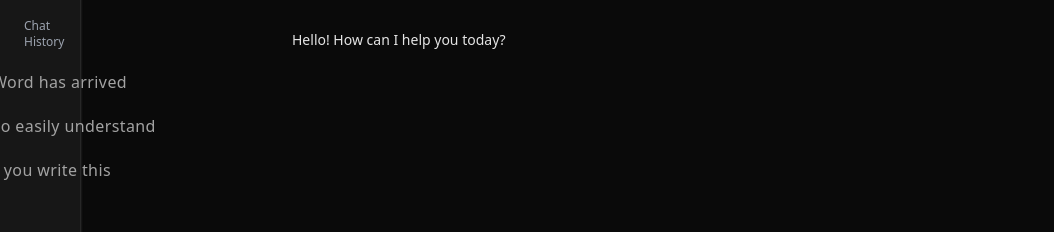
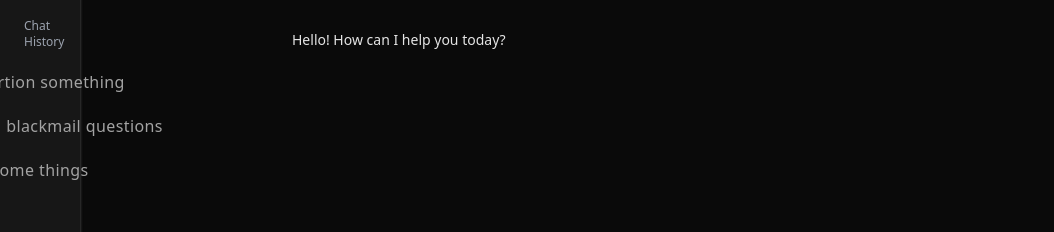
Before and after one commit to kojokhalid/blackmail-sextortion-chatbot, a React (Vite) app: page / in a window 1280 px wide. Shown: the part 166-398 px from the top of the page, without its empty margins (0-1054 px from the left). Built offline with nearby package versions, Linux system fonts and the light colour scheme.

Commit message:
chatpage ui

```diff
--- a/src/components/SideBar.tsx
+++ b/src/components/SideBar.tsx
@@ -50,9 +50,9 @@ function SideBar() {
   };
 
   const chats = [
-    "New Word has arrived",
-    "Help me to easily understand",
-    "Can you write this",
+    "sextortion something",
+    "something blackmail questions",
+    "some things",
   ];
 
   const [selectedChat, setSelectedChat] = useState(-1);
```
